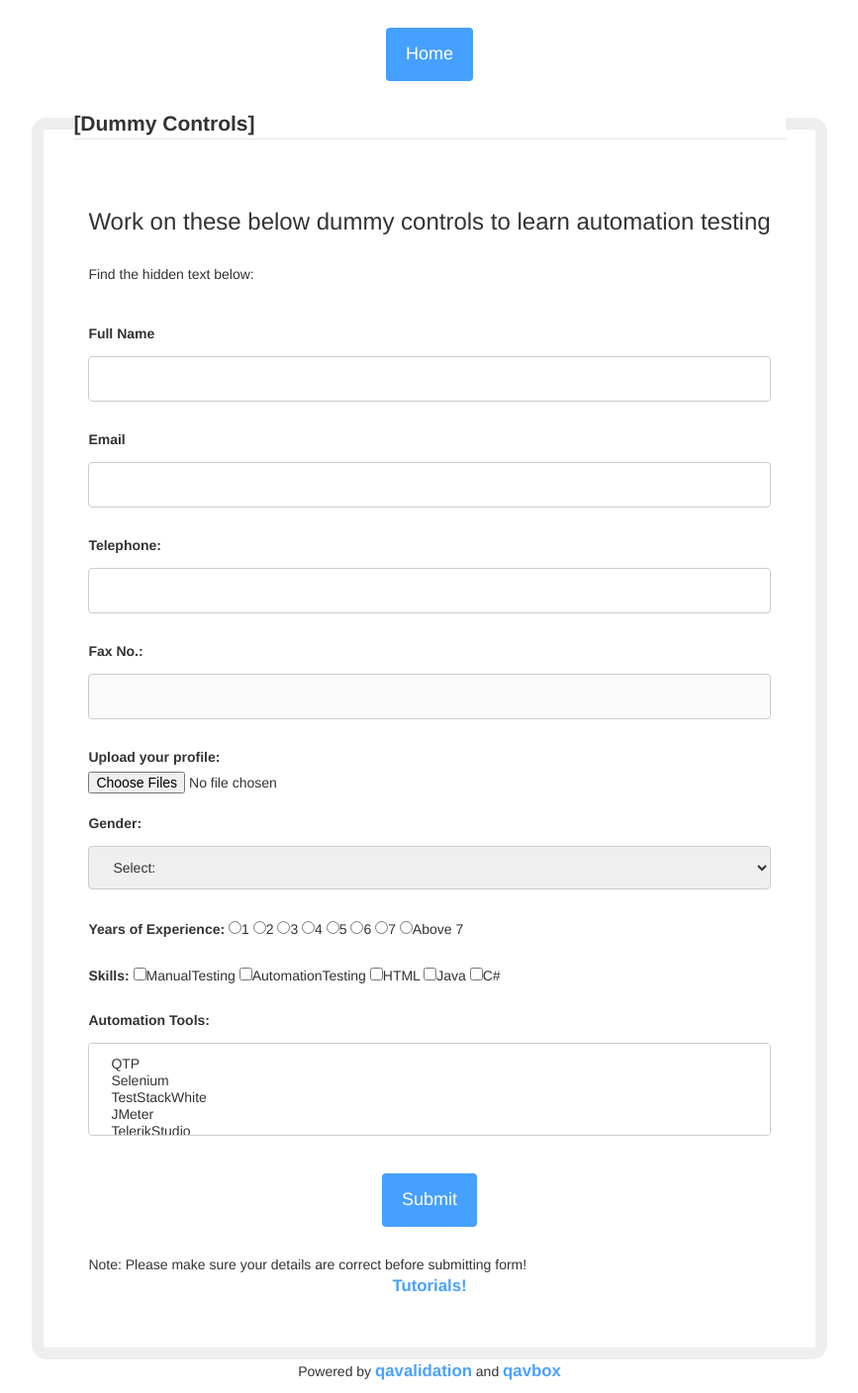
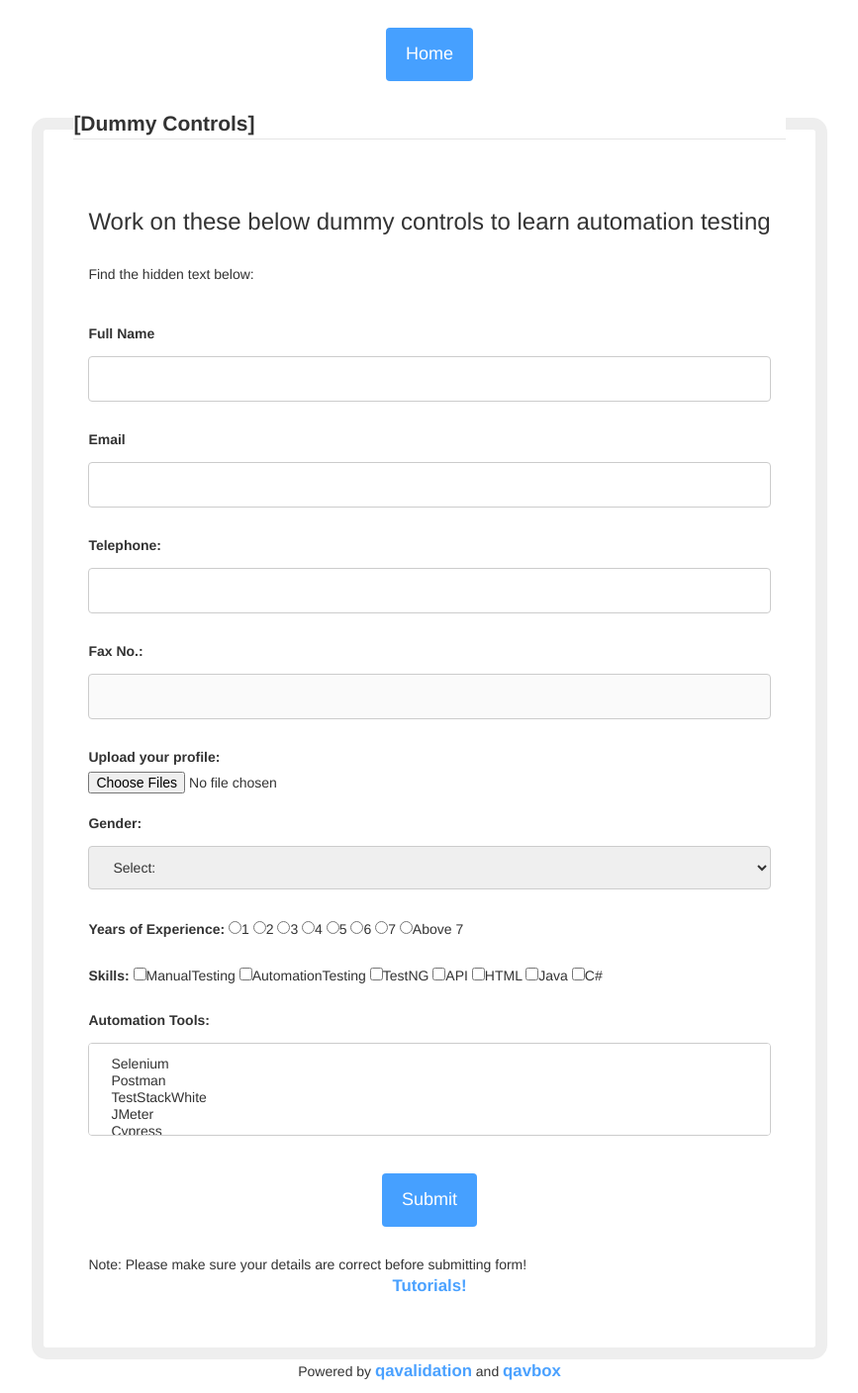
Before and after one commit to qavbox/demo, a Jekyll site: the page built from signup/index.html, in a window 1280 px wide. Shown: the whole page at 99% size, without its empty margins (206-1073 px from the left). Built offline with Jekyll 4.4.1, drawn with Linux system fonts in a browser that asks for light colours.

Commit message:
Update index.html

```diff
--- a/signup/index.html
+++ b/signup/index.html
@@ -38,19 +38,22 @@ Find the hidden text below:
 <input name="experience" type="radio" value="above seven" />Above 7</div><br />
 
 <div><label for="skills">Skills:</label>
-<input id="ip" name="language" type="checkbox" value="TestingBasics" />ManualTesting
-<input id="ip" name="language" type="checkbox" value="Selenium" />AutomationTesting
-<input id="ip" name="language" type="checkbox" value="HTML" />HTML
-<input id="ip" name="language" type="checkbox" value="Java" />Java
-<input id="ip" name="language" type="checkbox" value="C#" />C#</div><br />
+<input id="ip" name="language" type="checkbox" value="manualtesting" />ManualTesting
+<input id="ip" name="language" type="checkbox" value="automationtesting" />AutomationTesting
+<input id="ip" name="language" type="checkbox" value="testng" />TestNG
+<input id="ip" name="language" type="checkbox" value="apitesting" />API
+<input id="ip" name="language" type="checkbox" value="html" />HTML
+<input id="ip" name="language" type="checkbox" value="java" />Java
+<input id="ip" name="language" type="checkbox" value="c#" />C#
+</div><br />
 
 <label for="tools">Automation Tools:</label>
 <select id="tools" multiple="multiple">
-<option class="ui-widget-content" value="qtp">QTP</option>
 <option class="ui-widget-content" value="selenium">Selenium</option>
+<option class="ui-widget-content" value="postman">Postman</option>
 <option class="ui-widget-content" value="white">TestStackWhite</option>
 <option class="ui-widget-content" value="jmeter">JMeter</option>
-<option class="ui-widget-content" value="telerik">TelerikStudio</option>
+<option class="ui-widget-content" value="cypress">Cypress</option>
 <option class="ui-widget-content" value="codedui">CodedUI</option>
 </select><br /><br />
 
```
